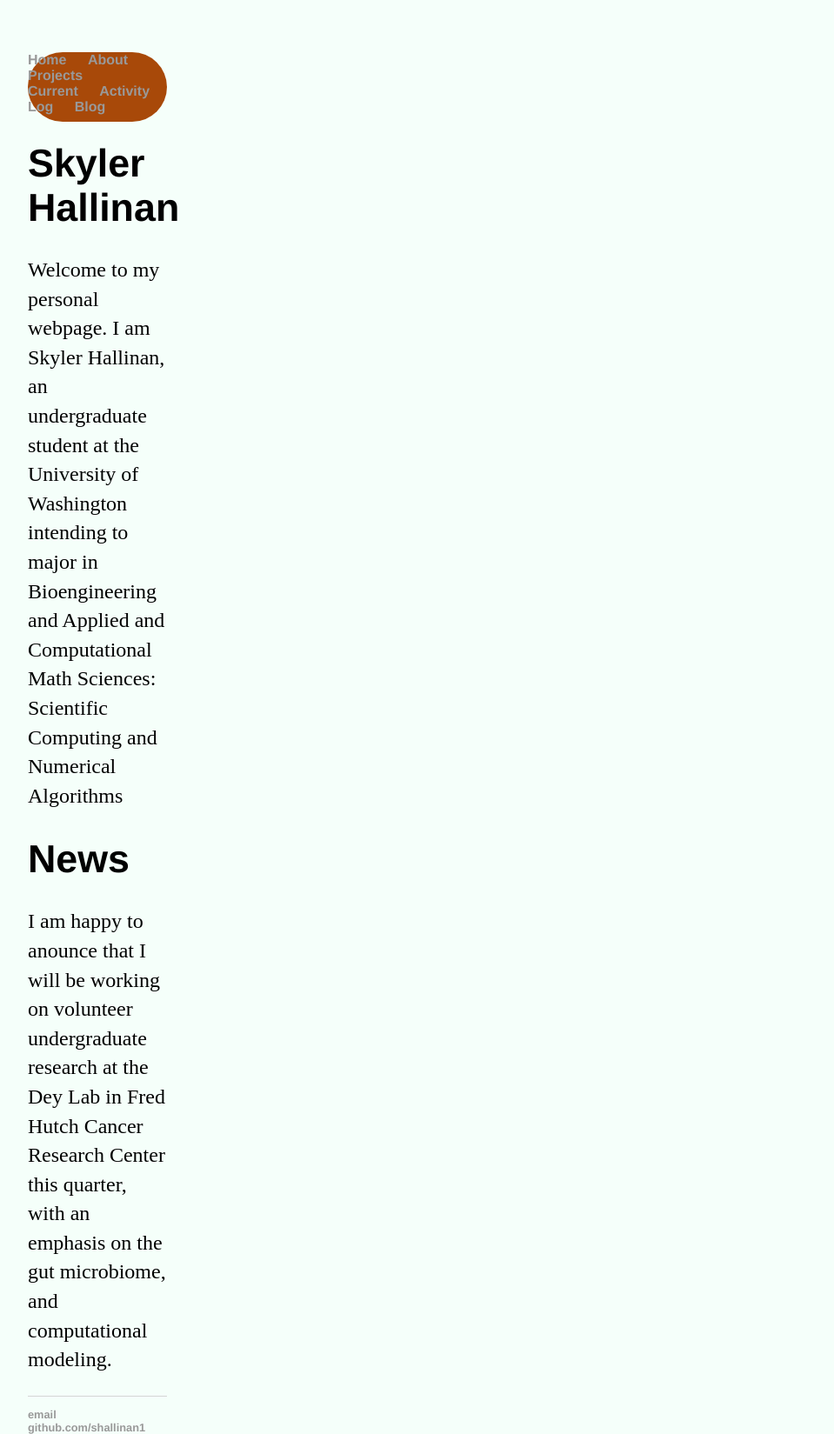
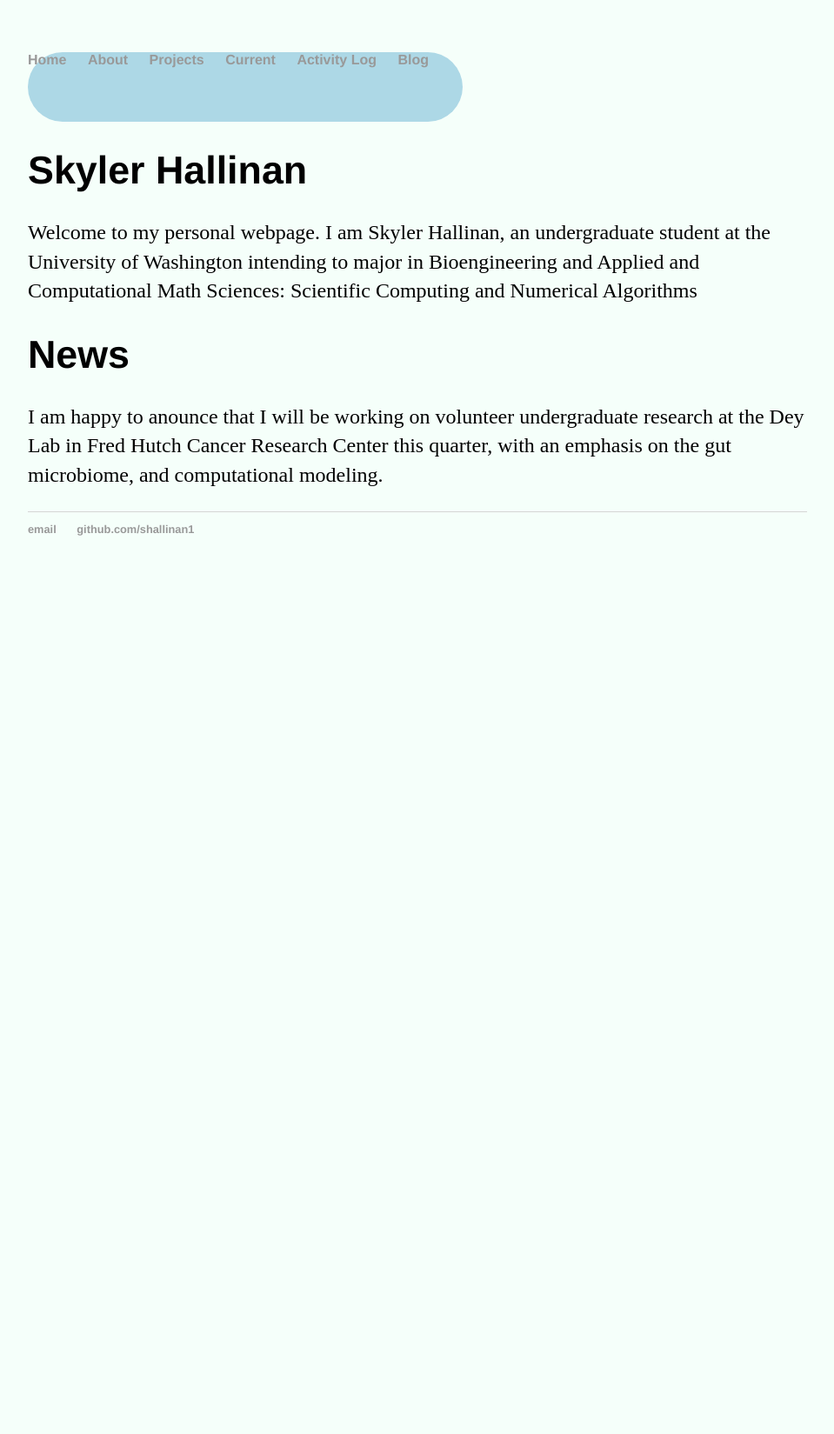
Before and after one commit to shallinan1/shallinan1.github.io, a Jekyll site: the page built from index.md, in a window 1280 px wide. Shown: the whole page at 87% size, without its empty margins (160-1119 px from the left). Built offline with Jekyll 4.4.1, drawn with Linux system fonts in a browser that asks for light colours; our own code applies the rules of GitHub Pages for plain Markdown files; after the commit the page ends 900 px from its top, so only the background shows below that.

Commit message:
try change css

```diff
--- a/_layouts/default.html
+++ b/_layouts/default.html
@@ -18,7 +18,7 @@
 
 	    		</ul>
 			</nav>
-			<div>
+			</div>
 			<div class="container">
 
 			{{ content }}
--- a/css/main.css
+++ b/css/main.css
@@ -68,8 +68,8 @@
 }
 
 .oval {
-    width: 160px;
+    width: 500px;
     height: 80px;
-    background: #a84909;
+    background: #add8e6;
     border-radius: 40px;
 }
```
